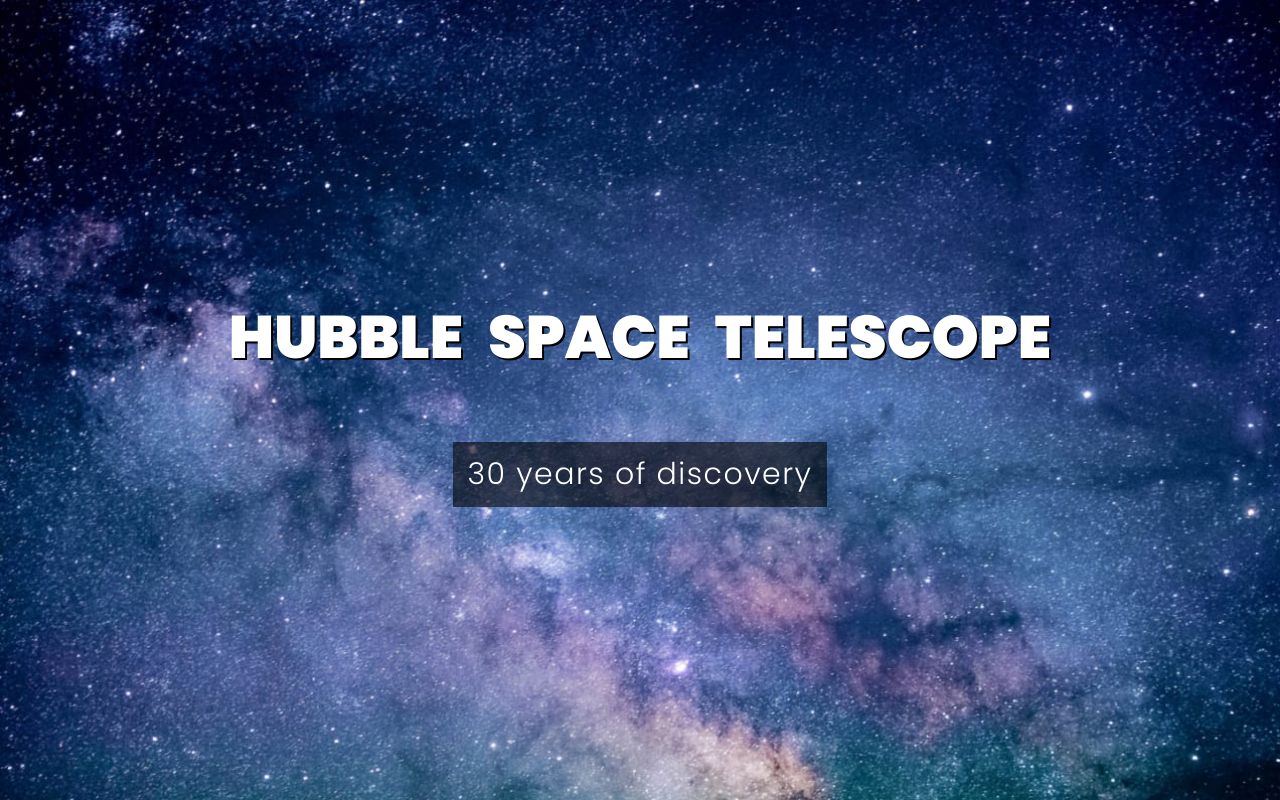
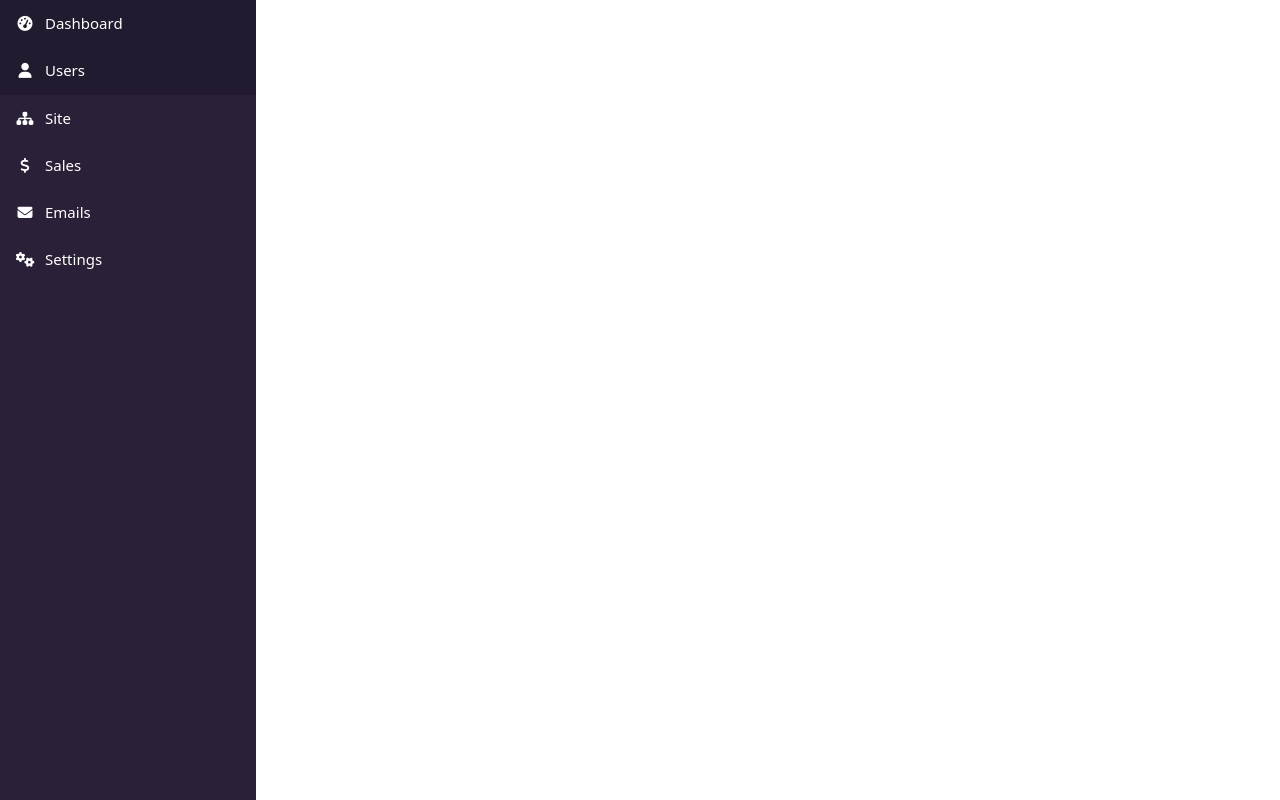
Before and after one commit to zahrabayatt/html-css-playground, a plain HTML site: page index.html in a window 1280 px wide. Drawn offline with Linux system fonts and the light colour scheme.

Commit message:
Exercise menu

```diff
--- a/css/style.css
+++ b/css/style.css
@@ -9,73 +9,48 @@ html {
 }
 
 body {
-  font-family: "Poppins", sans-serif;
+  font-family: system-ui, -apple-system, BlinkMacSystemFont, "Segoe UI", Roboto,
+    Oxygen, Ubuntu, Cantarell, "Open Sans", "Helvetica Neue", sans-serif;
+  font-size: 1.5rem;
 }
 
-.banner {
-  height: 100vh;
-  background: url(../images/background_w800.jpg) no-repeat;
-  background-size: cover;
+.menu {
+  height: 200px;
+  background-color: #2a2138;
   color: #fff;
-  padding: 1rem;
+}
+
+.menu a {
+  color: inherit;
+  text-decoration: none;
+}
+
+.menu ul {
+  padding-left: 0;
+  margin-top: 0;
+  list-style: none;
+}
+
+.menu li {
+  padding: 1.5rem;
   display: flex;
-  flex-direction: column;
   align-items: center;
-  justify-content: center;
+  gap: 1rem;
+}
+
+.menu li:hover,
+.menu .active {
+  background-color: #221a2e;
+}
+
+.menu .fas {
+  width: 2rem;
   text-align: center;
 }
 
-.banner h1 {
-  font-weight: 900;
-  text-shadow: 2px 2px 0 #000;
-  text-transform: uppercase;
-  font-size: 5rem;
-  word-spacing: 1.5rem;
-}
-
-.banner .tagline {
-  font-weight: 300;
-  font-size: 1.5rem;
-  letter-spacing: 1.5px;
-  padding: 1.5rem;
-  background: rgba(0, 0, 0, 0.6);
-}
-
-@media screen and (max-width: 319px) {
-  .banner h1 {
-    font-size: 3.5rem;
+@media screen and (min-width: 768px) {
+  .menu {
+    width: 20%;
+    height: 100vh;
   }
 }
-
-@media screen and (min-width: 768px) {
-  .banner {
-    background: url(../images/background_w928.jpg) no-repeat;
-    background-size: cover;
-  }
-
-  .banner .tagline {
-    font-size: 3rem;
-  }
-}
-
-@media screen and (min-width: 1024px) {
-  .banner {
-    background: url(../images/background_w1272.jpg) no-repeat;
-    background-size: cover;
-  }
-
-  .banner h1 {
-    font-size: 6rem;
-  }
-}
-
-@media screen and (min-width: 1440px) {
-  .banner {
-    background: url(../images/background_w1440.jpg) no-repeat;
-    background-size: cover;
-  }
-
-  .banner h1 {
-    font-size: 9rem;
-  }
-}
--- a/index.html
+++ b/index.html
@@ -3,20 +3,42 @@
   <head>
     <meta charset="UTF-8" />
     <meta name="viewport" content="width=device-width, initial-scale=1.0" />
-    <link rel="preconnect" href="https://fonts.googleapis.com" />
-    <link rel="preconnect" href="https://fonts.gstatic.com" crossorigin />
-    <link
-      href="https://fonts.googleapis.com/css2?family=Poppins:wght@300;900&display=swap"
-      rel="stylesheet"
-    />
     <link rel="stylesheet" href="css/normalize.css" />
     <link rel="stylesheet" href="css/style.css" />
-    <title>Document</title>
+    <script
+      src="https://kit.fontawesome.com/8603e64b37.js"
+      crossorigin="anonymous"
+    ></script>
+    <title>Menu</title>
   </head>
   <body>
-    <section class="banner">
-      <h1>Hubble Space Telescope</h1>
-      <p class="tagline">30 years of discovery</p>
+    <section class="menu">
+      <ul>
+        <li>
+          <i class="fas fa-tachometer-alt"></i>
+          <a href="#">Dashboard</a>
+        </li>
+        <li class="active">
+          <i class="fas fa-user"></i>
+          <a href="#">Users</a>
+        </li>
+        <li>
+          <i class="fas fa-sitemap"></i>
+          <a href="#">Site</a>
+        </li>
+        <li>
+          <i class="fas fa-dollar-sign"></i>
+          <a href="#">Sales</a>
+        </li>
+        <li>
+          <i class="fas fa-envelope"></i>
+          <a href="#">Emails</a>
+        </li>
+        <li>
+          <i class="fas fa-cogs"></i>
+          <a href="#">Settings</a>
+        </li>
+      </ul>
     </section>
   </body>
 </html>
```
Also changed, not shown: images/background_w1272.jpg (deleted), images/background_w1440.jpg (deleted), images/background_w800.jpg (deleted), images/background_w928.jpg (deleted), images/galexy.jpg (deleted).
